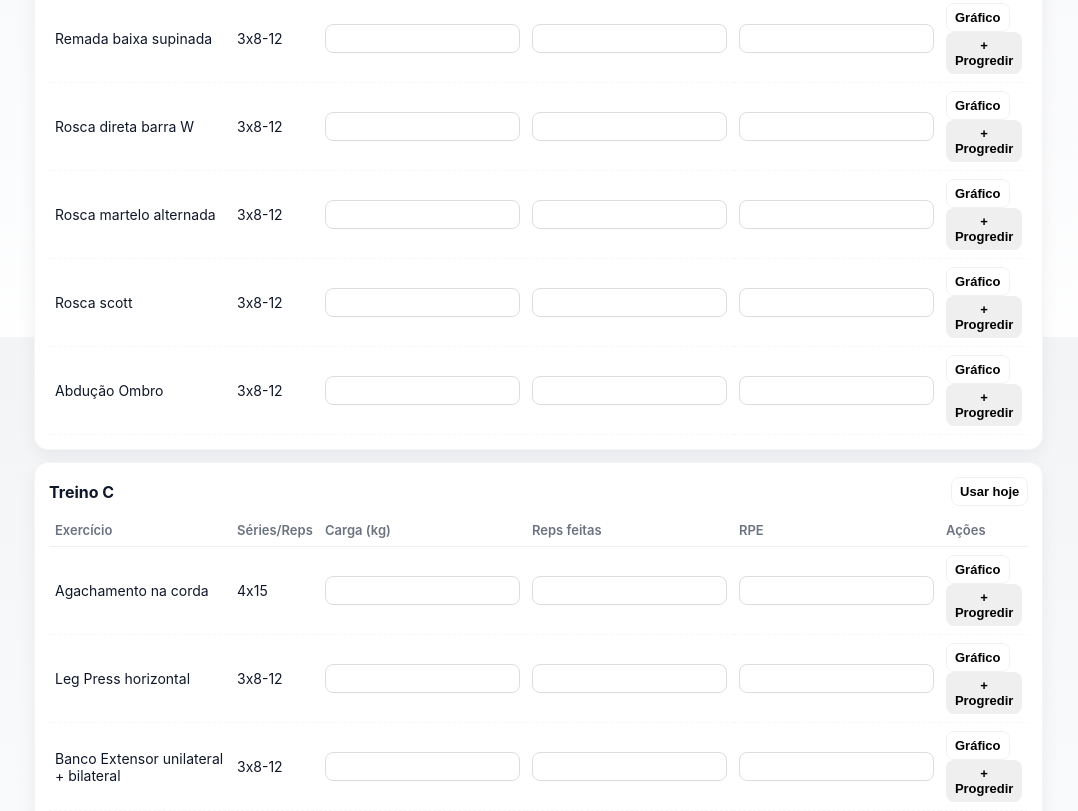
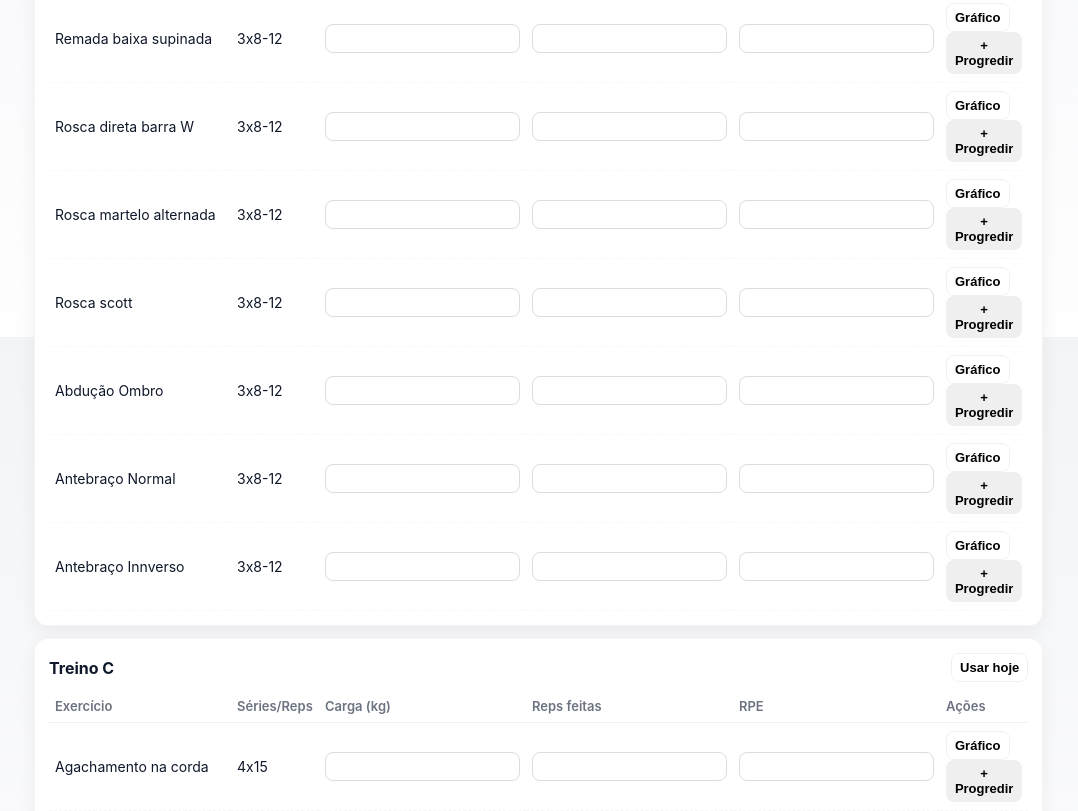
Before and after one commit to Guttys2/guttys2.github.io, a plain HTML site: page index.html in a window 1280 px wide. Shown: the part 1263-2074 px from the top of the page, without its empty margins (6-1084 px from the left). Drawn offline with Linux system fonts and the light colour scheme.

Commit message:
Update index.html

```diff
--- a/index.html
+++ b/index.html
@@ -200,7 +200,9 @@ const DEFAULT_TREINOS = {
     { nome: "Rosca direta barra W", reps: "3x8-12" },
     { nome: "Rosca martelo alternada", reps: "3x8-12" },
     { nome: "Rosca scott", reps: "3x8-12" },
-    { nome: "Abdução Ombro", reps: "3x8-12" }
+    { nome: "Abdução Ombro", reps: "3x8-12" },
+    { nome: "Antebraço Normal", reps: "3x8-12" },
+    { nome: "Antebraço Innverso", reps: "3x8-12" }
   ],
   "Treino C": [
     { nome: "Agachamento na corda", reps: "4x15" },
```
